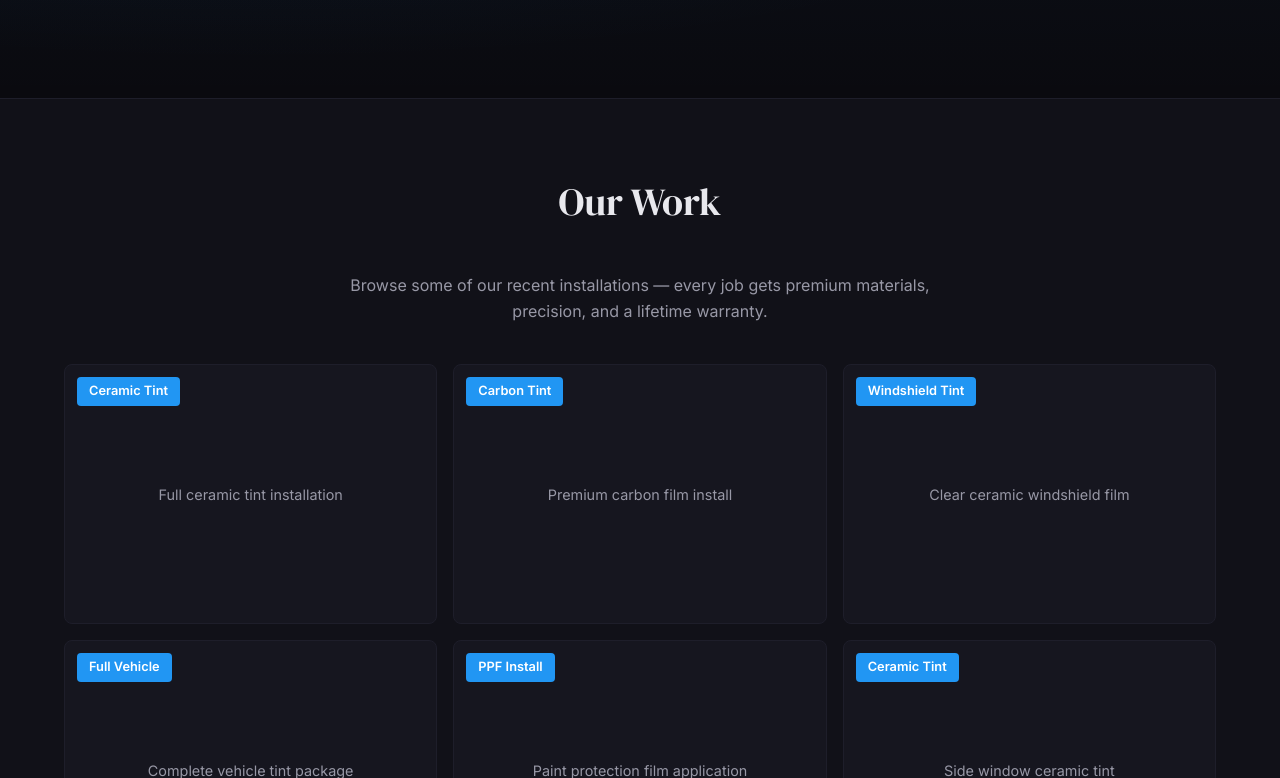
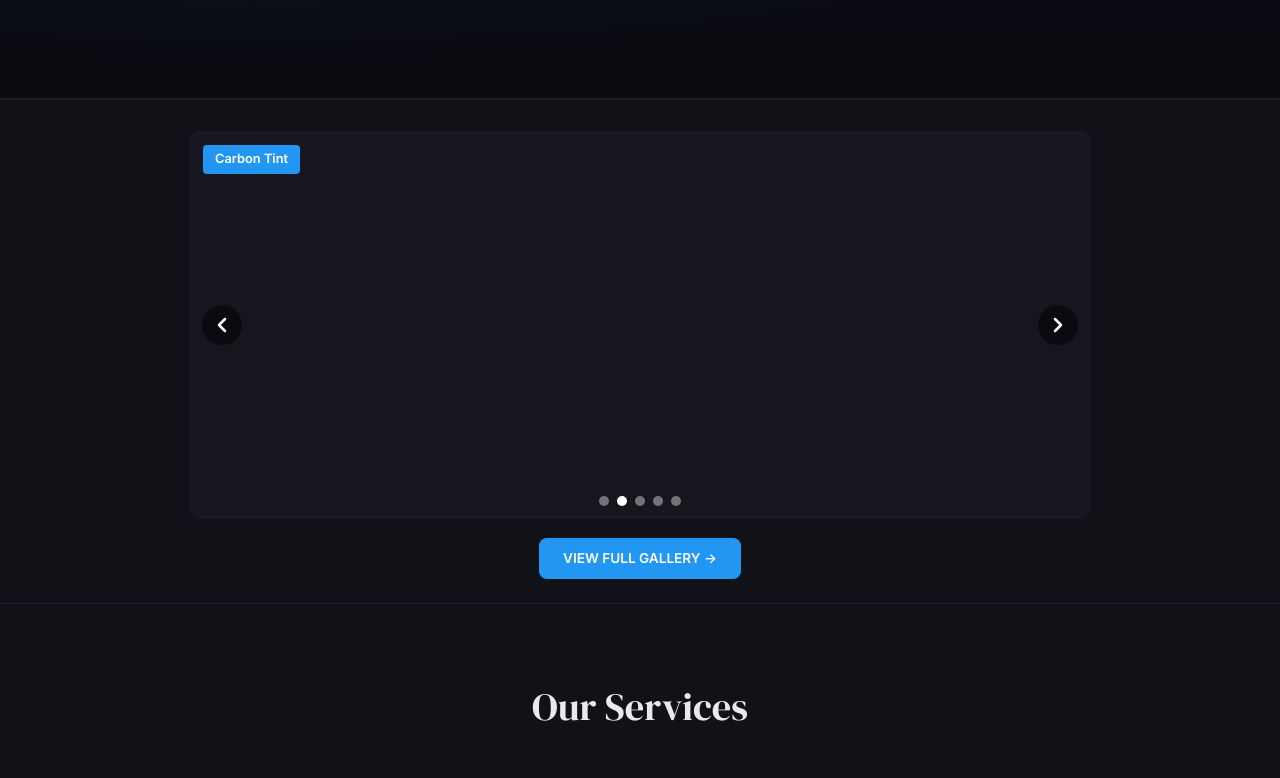
Before and after one commit to jcdammert/Blackline-Tinting, a Next.js app: page / in a window 1280 px wide. Shown: the part 382-1160 px from the top of the page. Built offline with nearby package versions, Linux system fonts and the light colour scheme.

Commit message:
Replace gallery grid with slideshow carousel on home page
Co-Authored-By: Claude Opus 4.6 <noreply@anthropic.com>

```diff
--- a/src/app/globals.css
+++ b/src/app/globals.css
@@ -236,16 +236,55 @@ h1, h2, h3, h4 { font-family: var(--font-heading); font-weight: 400; line-height
 .value-card h3 { font-size: 1.15rem; margin-bottom: 12px; }
 .value-card p { color: var(--text-secondary); font-size: 0.95rem; }
 
+/* ── SLIDESHOW ────────────────────────────────────────────────── */
+.slideshow-section {
+  background: var(--bg-secondary); border-top: 1px solid var(--border);
+  border-bottom: 1px solid var(--border); padding: 32px 0 24px;
+}
+.slideshow {
+  position: relative; overflow: hidden; border-radius: var(--radius);
+  max-width: 900px; margin: 0 auto; aspect-ratio: 21 / 9;
+}
+.slideshow-track {
+  display: flex; height: 100%; transition: transform 0.5s ease;
+}
+.slideshow-slide {
+  min-width: 100%; height: 100%; background: var(--bg-card); border: 1px solid var(--border);
+  display: flex; align-items: center; justify-content: center;
+  color: var(--text-secondary); font-size: 0.9rem; position: relative;
+}
+.slideshow-label {
+  position: absolute; top: 12px; left: 12px; background: var(--blue); color: white;
+  padding: 4px 12px; border-radius: 4px; font-size: 0.8rem; font-weight: 600;
+}
+.slideshow-arrow {
+  position: absolute; top: 50%; transform: translateY(-50%); background: rgba(0,0,0,0.5);
+  border: none; color: white; width: 40px; height: 40px; border-radius: 50%;
+  display: flex; align-items: center; justify-content: center; cursor: pointer;
+  transition: background 0.2s; z-index: 2;
+}
+.slideshow-arrow:hover { background: rgba(0,0,0,0.75); }
+.slideshow-arrow-left { left: 12px; }
+.slideshow-arrow-right { right: 12px; }
+.slideshow-dots {
+  position: absolute; bottom: 12px; left: 50%; transform: translateX(-50%);
+  display: flex; gap: 8px; z-index: 2;
+}
+.slideshow-dot {
+  width: 10px; height: 10px; border-radius: 50%; border: none; cursor: pointer;
+  background: rgba(255,255,255,0.4); transition: background 0.2s;
+}
+.slideshow-dot.active { background: white; }
+
+@media (max-width: 768px) {
+  .slideshow-section { padding: 20px 16px 16px; }
+  .slideshow { aspect-ratio: 16 / 9; }
+  .slideshow-arrow { width: 32px; height: 32px; }
+  .slideshow-arrow-left { left: 8px; }
+  .slideshow-arrow-right { right: 8px; }
+}
+
 /* ── GALLERY ──────────────────────────────────────────────────── */
-.gallery-grid-home {
-  display: grid; grid-template-columns: repeat(3, 1fr); gap: 16px;
-}
-@media (max-width: 768px) {
-  .gallery-grid-home { grid-template-columns: repeat(2, 1fr); }
-}
-@media (max-width: 480px) {
-  .gallery-grid-home { grid-template-columns: 1fr; }
-}
 .gallery-grid {
   display: grid; grid-template-columns: repeat(auto-fit, minmax(300px, 1fr)); gap: 20px;
 }
--- a/src/app/page.tsx
+++ b/src/app/page.tsx
@@ -1,6 +1,7 @@
 import type { Metadata } from 'next'
 import Link from 'next/link'
 import { CTASection, ServicesCards, ServiceAreasGrid } from '@/components/Shared'
+import GallerySlideshow from '@/components/GallerySlideshow'
 
 export const metadata: Metadata = {
   title: 'BlackLine Tinting | Professional Window Tinting in South Florida',
@@ -21,41 +22,16 @@ export default function Home() {
         </div>
       </section>
 
+      <GallerySlideshow />
+
       <section className="section section-alt">
-        <div className="container">
-          <h2 className="section-title">Our Work</h2>
-          <p style={{ textAlign: 'center', color: 'var(--text-secondary)', marginBottom: '40px', maxWidth: '600px', marginLeft: 'auto', marginRight: 'auto' }}>
-            Browse some of our recent installations — every job gets premium materials, precision, and a lifetime warranty.
-          </p>
-          <div className="gallery-grid-home">
-            {[
-              { label: 'Ceramic Tint', desc: 'Full ceramic tint installation' },
-              { label: 'Carbon Tint', desc: 'Premium carbon film install' },
-              { label: 'Windshield Tint', desc: 'Clear ceramic windshield film' },
-              { label: 'Full Vehicle', desc: 'Complete vehicle tint package' },
-              { label: 'PPF Install', desc: 'Paint protection film application' },
-              { label: 'Ceramic Tint', desc: 'Side window ceramic tint' },
-            ].map((item, i) => (
-              <div className="gallery-item" key={i}>
-                <span className="gallery-label">{item.label}</span>
-                {item.desc}
-              </div>
-            ))}
-          </div>
-          <div style={{ textAlign: 'center', marginTop: '40px' }}>
-            <Link href="/gallery" className="btn btn-primary">VIEW FULL GALLERY →</Link>
-          </div>
-        </div>
-      </section>
-
-      <section className="section">
         <div className="container">
           <h2 className="section-title">Our Services</h2>
           <ServicesCards />
         </div>
       </section>
 
-      <section className="section section-alt">
+      <section className="section">
         <div className="container">
           <h2 className="section-title">Why Choose BlackLine</h2>
           <div className="values-grid">
@@ -78,7 +54,7 @@ export default function Home() {
         </div>
       </section>
 
-      <section className="section">
+      <section className="section section-alt">
         <div className="container">
           <h2 className="section-title">Service Areas</h2>
           <ServiceAreasGrid />
--- /dev/null
+++ b/src/components/GallerySlideshow.tsx
@@ -0,0 +1,60 @@
+'use client'
+
+import { useState, useCallback, useEffect } from 'react'
+import Link from 'next/link'
+
+const slides = [
+  { label: 'Ceramic Tint' },
+  { label: 'Carbon Tint' },
+  { label: 'Windshield Tint' },
+  { label: 'Full Vehicle' },
+  { label: 'PPF Install' },
+]
+
+export default function GallerySlideshow() {
+  const [current, setCurrent] = useState(0)
+
+  const next = useCallback(() => setCurrent(i => (i + 1) % slides.length), [])
+  const prev = useCallback(() => setCurrent(i => (i - 1 + slides.length) % slides.length), [])
+
+  useEffect(() => {
+    const timer = setInterval(next, 5000)
+    return () => clearInterval(timer)
+  }, [next])
+
+  return (
+    <section className="slideshow-section">
+      <div className="slideshow">
+        <div className="slideshow-track" style={{ transform: `translateX(-${current * 100}%)` }}>
+          {slides.map((slide, i) => (
+            <div className="slideshow-slide" key={i}>
+              <span className="slideshow-label">{slide.label}</span>
+            </div>
+          ))}
+        </div>
+
+        <button className="slideshow-arrow slideshow-arrow-left" onClick={prev} aria-label="Previous slide">
+          <svg width="24" height="24" viewBox="0 0 24 24" fill="none" stroke="currentColor" strokeWidth="2.5" strokeLinecap="round" strokeLinejoin="round"><polyline points="15 18 9 12 15 6"/></svg>
+        </button>
+        <button className="slideshow-arrow slideshow-arrow-right" onClick={next} aria-label="Next slide">
+          <svg width="24" height="24" viewBox="0 0 24 24" fill="none" stroke="currentColor" strokeWidth="2.5" strokeLinecap="round" strokeLinejoin="round"><polyline points="9 18 15 12 9 6"/></svg>
+        </button>
+
+        <div className="slideshow-dots">
+          {slides.map((_, i) => (
+            <button
+              key={i}
+              className={`slideshow-dot${i === current ? ' active' : ''}`}
+              onClick={() => setCurrent(i)}
+              aria-label={`Go to slide ${i + 1}`}
+            />
+          ))}
+        </div>
+      </div>
+
+      <div style={{ textAlign: 'center', marginTop: '20px' }}>
+        <Link href="/gallery" className="btn btn-primary" style={{ padding: '10px 24px', fontSize: '0.85rem' }}>VIEW FULL GALLERY →</Link>
+      </div>
+    </section>
+  )
+}
```
